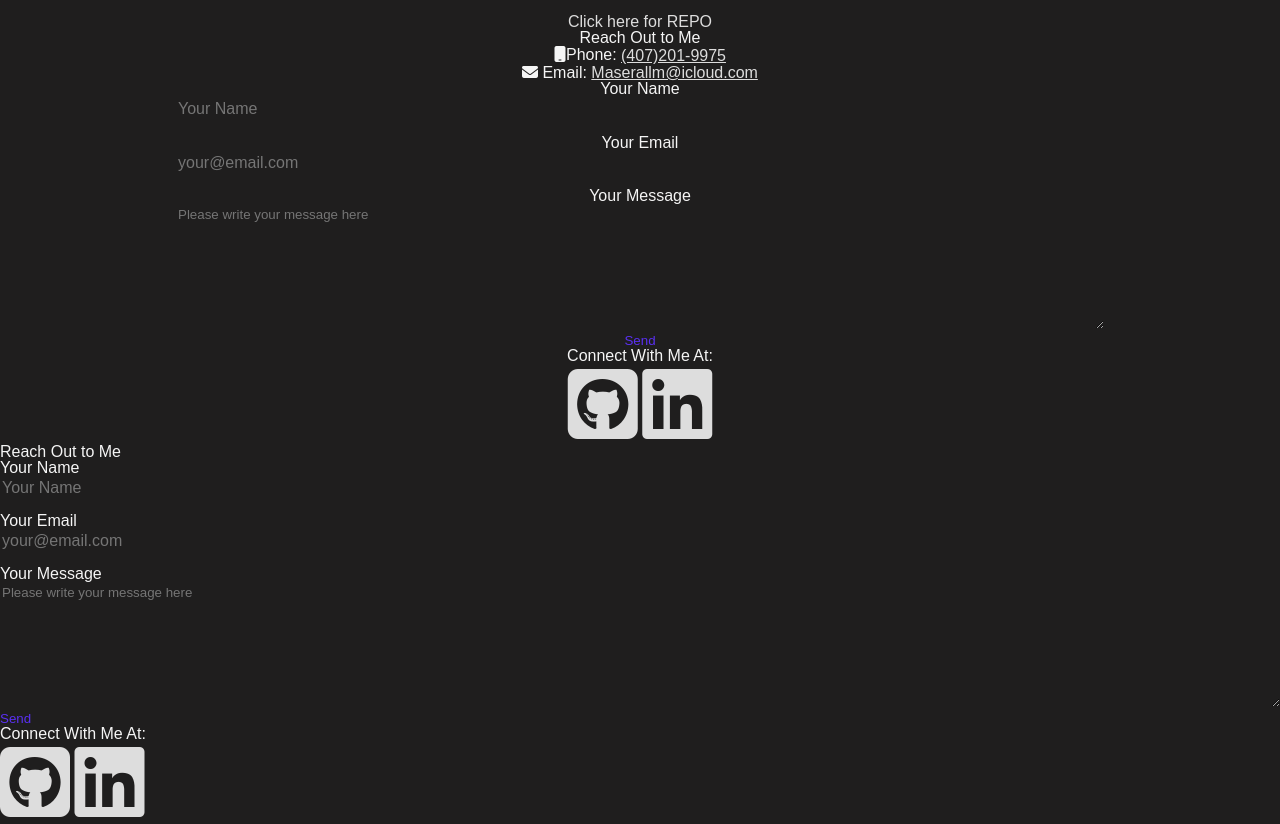
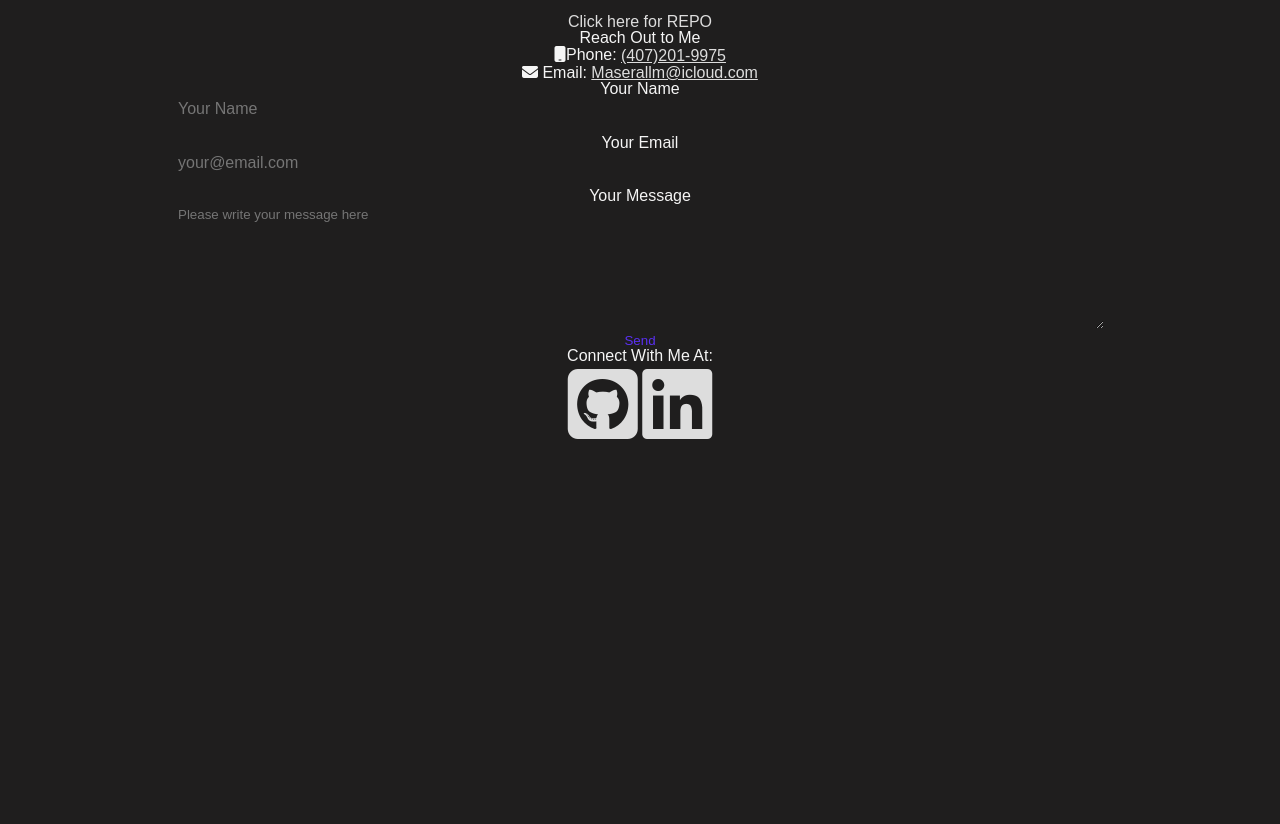
Before and after one commit to Maserallm/Bootstrap-Portfolio, a plain HTML site: page index.html in a window 1280 px wide. Shown: the part 9188-10012 px from the top of the page. After the commit the page ends 9634 px from the top, so only its background shows below. Drawn offline with nearby package versions, Linux system fonts and the light colour scheme; a web font is replaced by a local one.

Commit message:
removed old contact form and social media links

```diff
--- a/index.html
+++ b/index.html
@@ -376,104 +376,8 @@
 
         <!-- Old Portfolio -->
 
-
-
-
-
-
-
-
-
-
-
-
-
-
-
-        <div class="col-sm-6">
-          <h2>Reach Out to Me</h2>
-
-          <form
-          class="contact-form cust-form"
-          method="POST"
-          action="send"
-        >
-          <div>
-            <label class="message-name" htmlFor="message-name">
-              Your Name
-            </label>
-            <input
-              name="name"
-              class="message-name cpYcEZ border-bottom"
-              type="text"
-              placeholder="Your Name"
-              value
-              required
-            />
-          </div>
-
-          <div>
-            <label class="message-email" htmlFor="message-email">
-              Your Email
-            </label>
-            <input
-
-              name="email"
-              class="message-email cpYcEZ border-bottom"
-              type="email"
-              placeholder="your@email.com"
-              required
-              value
-            />
-          </div>
-
-          <div>
-            <label class="message" htmlFor="message-input">
-              Your Message
-            </label>
-            <textarea
-
-              name="message"
-              class="message-input eJFNDT border-bottom"
-              type="text"
-              placeholder="Please write your message here"
-              value
-              required
-            ></textarea>
-          </div>
-
-          <div className="button-container">
-            <button type="submit" class="button button-primary ibSQGl">
-              Send
-            </button>
-
-          </div>
-        </form>
-
-        </div>
-      </div>
-
-      <div class="row mt-4 mb-4 text-center">
-        <div class="col-sm">
-          <h5 class="mb-4">Connect With Me At:</h5>
-          <span>
-            <a href="https://github.com/Maserallm"
-              ><i class="fab fa-github-square fa-5x mx-4"></i
-            ></a>
-          </span>
-
-          <span>
-            <a href="https://www.linkedin.com/in/maserall-marcelin-76067a12b/"
-              ><i class="fab fa-linkedin fa-5x mx-4"></i
-            ></a>
-          </span>
-
-
-        </div>
-      </div>
-    </div>
-    <script src="https://cdnjs.cloudflare.com/ajax/libs/gsap/3.2.6/gsap.min.js"></script>
-<script src="https://cdnjs.cloudflare.com/ajax/libs/gsap/3.2.6/PixiPlugin.min.js"></script>
+    <!-- <script src="https://cdnjs.cloudflare.com/ajax/libs/gsap/3.2.6/gsap.min.js"></script>
+<script src="https://cdnjs.cloudflare.com/ajax/libs/gsap/3.2.6/PixiPlugin.min.js"></script> -->
     <script type="text/js" src="/assets/js/app.js"></script>
   </body>
 </html>
```
